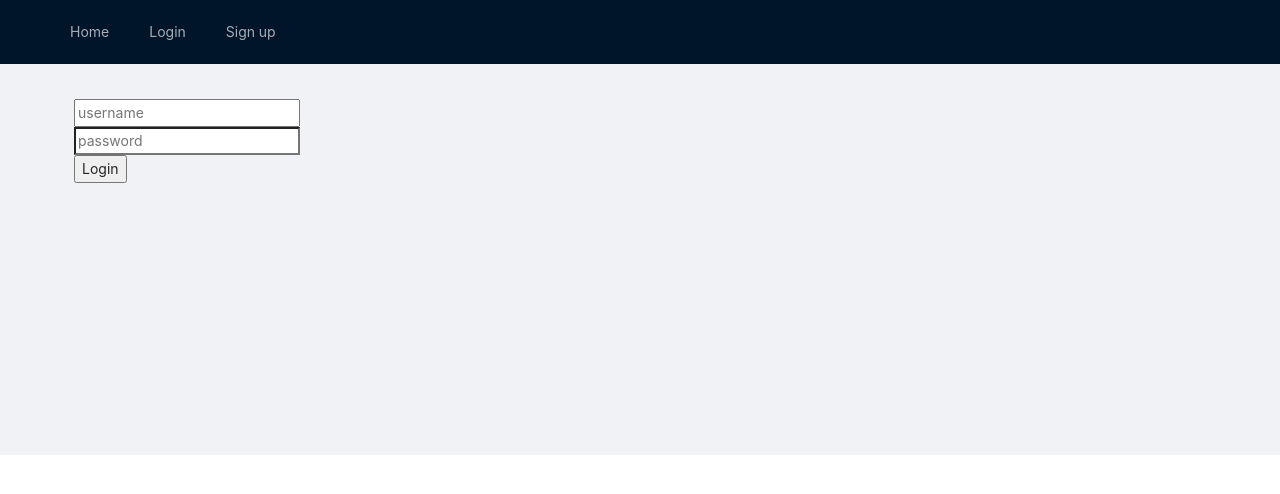
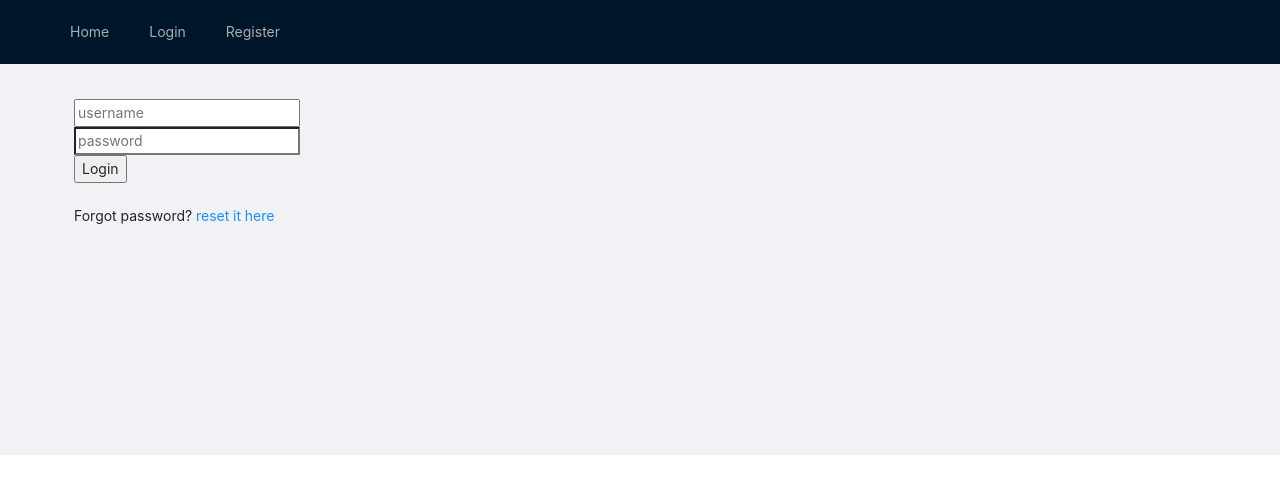
Before and after one commit to albud187/greynotes, a React (Create React App) app in the folder frontend/: page /login in a window 1280 px wide. Shown: the top 494 px of the page. Built offline with nearby package versions, Linux system fonts and the light colour scheme.

Commit message:
update frontend

```diff
--- a/frontend/src/containers/Layout.js
+++ b/frontend/src/containers/Layout.js
@@ -26,7 +26,7 @@ const CustomLayout = (props)=>{
           {localStorage['token'] ?
           <Menu.Item><strong>Welcome {localStorage['username']}</strong></Menu.Item>
           :
-          <Menu.Item><Link to='/signup/'>Sign up</Link></Menu.Item>
+          <Menu.Item><Link to='/register/'>Register</Link></Menu.Item>
           }
 
         </Menu>
--- a/frontend/src/containers/Login.js
+++ b/frontend/src/containers/Login.js
@@ -43,6 +43,8 @@ class Login extends React.Component {
             </button>
 
           </form>
+          <br></br>
+          <p>Forgot password? <a href='/request-reset-email/'>reset it here</a></p>
       </div>
     )
   }
--- a/frontend/src/routes.js
+++ b/frontend/src/routes.js
@@ -33,7 +33,6 @@ const BaseRouter =() => (
     <Route exact path ='/create_list' component ={ListNoteCreate}/>
 
     <Route exact path='/login/' component = {Login}/>
-    <Route exact path='/signup/' component = {Signup}/>
   </div>
 )
 
```
Also changed, not shown: 5 other files (tests, documents, lock files or other folders).
